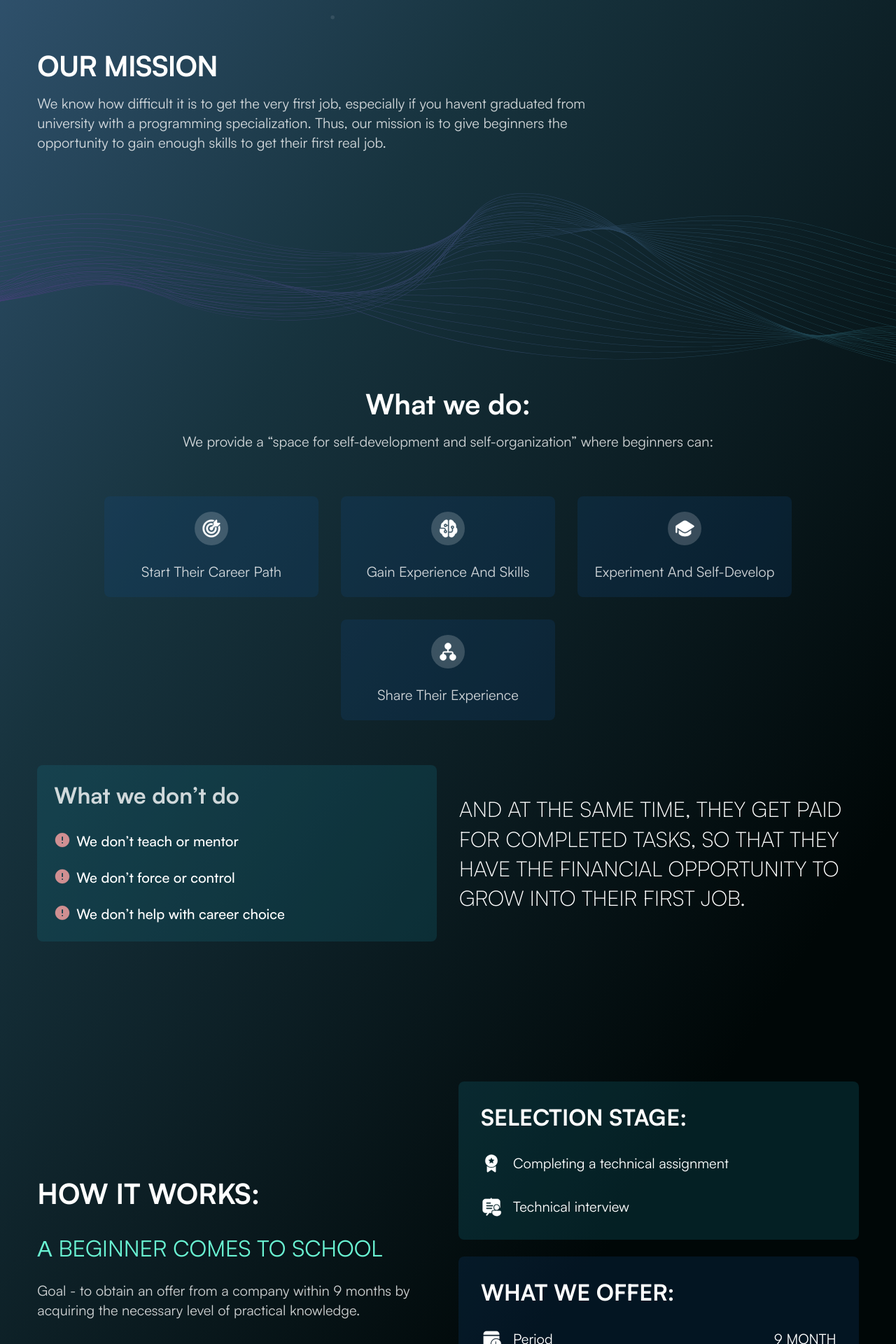
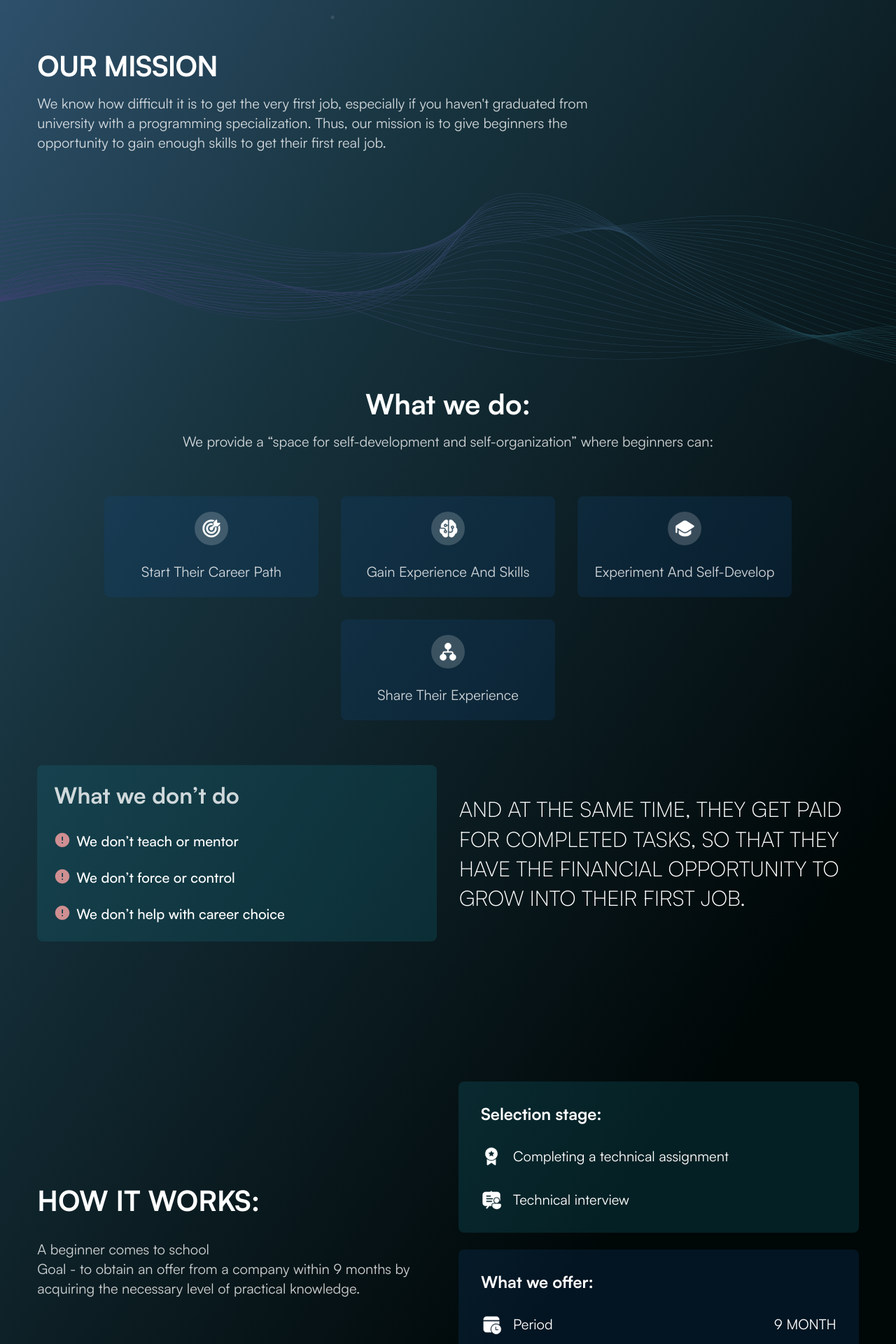
Before and after one commit to boarlabsxyz/boarlabs, a Next.js app: page / in a window 1280 px wide. Shown: the part 740-2660 px from the top of the page at 70% size. Built offline with nearby package versions, Linux system fonts and the light colour scheme.

Commit message:
Enhanced existing code

```diff
--- a/src/app/layout.tsx
+++ b/src/app/layout.tsx
@@ -7,6 +7,13 @@ import '../common/styles/globals.scss';
 export const metadata: Metadata = {
   title: 'Boarlabs',
   description: 'Boarlabs site',
+  viewport: 'width=device-width, initial-scale=1',
+  robots: 'index, follow',
+  openGraph: {
+    title: 'Boarlabs',
+    description: 'Boarlabs site',
+    type: 'website',
+  },
 };
 
 export default function RootLayout({ children }: { children: ReactNode }) {
--- a/src/common/components/BoarLabsSchoolLogo/BoarLabsSchoolLogo.tsx
+++ b/src/common/components/BoarLabsSchoolLogo/BoarLabsSchoolLogo.tsx
@@ -30,6 +30,8 @@ export const BoarLabsSchoolLogo: FC<IBoarLabsSchoolLogoProps> = ({
   return (
     <motion.div
       className={classNameWrapper}
+      role="img"
+      aria-label="BoarLabs School Logo"
       initial={{ scale: 1 }}
       animate={{ translateY: translateYValue, scale: 0.7 }}
       transition={{ duration: 1, delay: 4, ease: 'easeInOut' }}
--- a/src/common/components/Footer/Footer.tsx
+++ b/src/common/components/Footer/Footer.tsx
@@ -28,11 +28,20 @@ export const Footer = () => {
         </div>
         <div className={styles.social}>
           Social Media
-          <Link href={SOCIAL_MEDIA.LINKEDIN} target="_blank">
+          <Link
+            href={SOCIAL_MEDIA.LINKEDIN}
+            target="_blank"
+            aria-label="Visit our LinkedIn page"
+            rel="noopener noreferrer"
+          >
             <LinkedinLogo />
           </Link>
         </div>
-        <button className={styles.toTopButton} onClick={scrollToTop}>
+        <button
+          className={styles.toTopButton}
+          onClick={scrollToTop}
+          aria-label="Scroll to top of page"
+        >
           <span className={styles.arrow}></span>
         </button>
       </div>
--- a/src/common/components/Icons/Rate.tsx
+++ b/src/common/components/Icons/Rate.tsx
@@ -13,6 +13,8 @@ export const Rate = () => {
         height="30"
         viewBox="0 0 30 30"
         fill="none"
+        role="img"
+        aria-label="Rate icon"
       >
         <motion.path
           d="M2.5 9.6875C2.5 8.77582 2.86216 7.90148 3.50682 7.25682C4.15148 6.61216 5.02582 6.25 5.9375 6.25H24.0625C24.9742 6.25 25.8485 6.61216 26.4932 7.25682C27.1378 7.90148 27.5 8.77582 27.5 9.6875V11.875H2.5V9.6875ZM2.5 13.75H27.5V20.3125C27.5 21.2242 27.1378 22.0985 26.4932 22.7432C25.8485 23.3878 24.9742 23.75 24.0625 23.75H5.9375C5.02582 23.75 4.15148 23.3878 3.50682 22.7432C2.86216 22.0985 2.5 21.2242 2.5 20.3125V13.75ZM19.6875 18.125C19.4389 18.125 19.2004 18.2238 19.0246 18.3996C18.8488 18.5754 18.75 18.8139 18.75 19.0625C18.75 19.3111 18.8488 19.5496 19.0246 19.7254C19.2004 19.9012 19.4389 20 19.6875 20H22.8125C23.0611 20 23.2996 19.9012 23.4754 19.7254C23.6512 19.5496 23.75 19.3111 23.75 19.0625C23.75 18.8139 23.6512 18.5754 23.4754 18.3996C23.2996 18.2238 23.0611 18.125 22.8125 18.125H19.6875Z"
--- a/src/modules/homeContent/sections/HowItWorksSection/HowItWorksSection.tsx
+++ b/src/modules/homeContent/sections/HowItWorksSection/HowItWorksSection.tsx
@@ -10,16 +10,27 @@ import { motionVisibleSettings } from '@/common/constants/motionVisibleSettings'
 
 import styles from './HowItWorksSection.module.scss';
 
+const CONTENT = {
+  MAIN_TITLE: 'How it works:',
+  SUBTITLE: 'A beginner comes to school',
+  GOAL: 'Goal - to obtain an offer from a company within 9 months by acquiring the necessary level of practical knowledge.',
+  SELECTION_TITLE: 'Selection stage:',
+  OFFER_TITLE: 'What we offer:',
+  TASK: 'Completing a technical assignment',
+  INTERVIEW: 'Technical interview',
+  PERIOD_LABEL: 'Period',
+  PERIOD_VALUE: '9 MONTH',
+  RATE_LABEL: 'Rate',
+  RATE_VALUE: '$4 / hour',
+};
+
 export const HowItWorksSection = () => {
   return (
     <section className={styles.section}>
       <motion.div className={styles.textBlock} {...motionVisibleSettings}>
-        <h2>How it works:</h2>
-        <h3>а beginner comes to school</h3>
-        <p>
-          Goal - to obtain an offer from a company within 9 months by acquiring
-          the necessary level of practical knowledge.
-        </p>
+        <h2>{CONTENT.MAIN_TITLE}</h2>
+        <p>{CONTENT.SUBTITLE}</p>
+        <p>{CONTENT.GOAL}</p>
       </motion.div>
       <div className={styles.cardsBlock}>
         <motion.div
@@ -27,12 +38,14 @@ export const HowItWorksSection = () => {
           {...motionVisibleSettings}
           transition={{ duration: 1, delay: 0.6, ease: 'easeIn' }}
         >
-          <h2>Selection stage:</h2>
+          <h3>{CONTENT.SELECTION_TITLE}</h3>
           <p>
-            <Achievement /> Completing a technical assignment
+            <Achievement aria-hidden="true" />
+            <span>{CONTENT.TASK}</span>
           </p>
           <p>
-            <Interview /> Technical interview
+            <Interview aria-hidden="true" />
+            <span>{CONTENT.INTERVIEW}</span>
           </p>
         </motion.div>
         <motion.div
@@ -40,18 +53,18 @@ export const HowItWorksSection = () => {
           {...motionVisibleSettings}
           transition={{ duration: 1, delay: 0.9, ease: 'easeIn' }}
         >
-          <h2>What we offer:</h2>
+          <h3>{CONTENT.OFFER_TITLE}</h3>
           <div className={styles.item}>
             <span>
-              <Period /> Period
+              <Period aria-hidden="true" /> {CONTENT.PERIOD_LABEL}
             </span>
-            <span> 9 MONTH </span>
+            <span>{CONTENT.PERIOD_VALUE}</span>
           </div>
           <div className={styles.item}>
             <span>
-              <Rate /> Rate
+              <Rate aria-hidden="true" /> {CONTENT.RATE_LABEL}
             </span>
-            <span>$4 / hour </span>
+            <span>{CONTENT.RATE_VALUE}</span>
           </div>
         </motion.div>
       </div>
--- a/src/modules/homeContent/sections/IntroductionSection/IntroductionSection.tsx
+++ b/src/modules/homeContent/sections/IntroductionSection/IntroductionSection.tsx
@@ -24,7 +24,7 @@ export const IntroductionSection = () => {
           width={270}
           height={270}
           className={styles.earth}
-          unoptimized={true}
+          priority
         />
       </motion.div>
       <BoarLabsSchoolLogo
--- a/src/modules/homeContent/sections/OurGoalsSection/OurGoalsSection.tsx
+++ b/src/modules/homeContent/sections/OurGoalsSection/OurGoalsSection.tsx
@@ -5,7 +5,7 @@ import styles from './OurGoalsSection.module.scss';
 
 export const OurGoalsSection = () => {
   return (
-    <div className={styles.section}>
+    <div className={styles.section} role="region" aria-label="Our Mission">
       <motion.div
         className={styles.textWrapper}
         initial="hidden"
@@ -16,11 +16,12 @@ export const OurGoalsSection = () => {
           visible: { opacity: 1 },
           hidden: { opacity: 0 },
         }}
+        aria-live="polite"
       >
         <h2>Our Mission</h2>
         <p className={styles.quote}>
           We know how difficult it is to get the very first job, especially if
-          you havent graduated from university with a programming
+          you haven't graduated from university with a programming
           specialization. Thus, our mission is to give beginners the opportunity
           to gain enough skills to get their first real job.
         </p>
--- a/src/modules/homeContent/sections/WhatWeDoSection/WhatWeDoSection.tsx
+++ b/src/modules/homeContent/sections/WhatWeDoSection/WhatWeDoSection.tsx
@@ -32,8 +32,8 @@ export const WhatWeDoSection = () => {
         beginners can:
       </motion.p>
       <motion.div className={styles.cardsWrapper} {...motionVisibleSettings}>
-        {cardProps.map((card, index) => (
-          <WhatWeDoCard key={index} {...card} />
+        {cardProps.map((card) => (
+          <WhatWeDoCard key={card.text} {...card} />
         ))}
       </motion.div>
       <div className={styles.dontDoWrapper}>
@@ -44,8 +44,8 @@ export const WhatWeDoSection = () => {
         >
           <p>What we don’t do</p>
           <ul>
-            {dontDoList.map(({ icon, text }, index) => (
-              <li key={index}>
+            {dontDoList.map(({ icon, text }) => (
+              <li key={text}>
                 {icon} {text}
               </li>
             ))}
```
Also changed, not shown: jest.config.js (+5 -5 lines).
